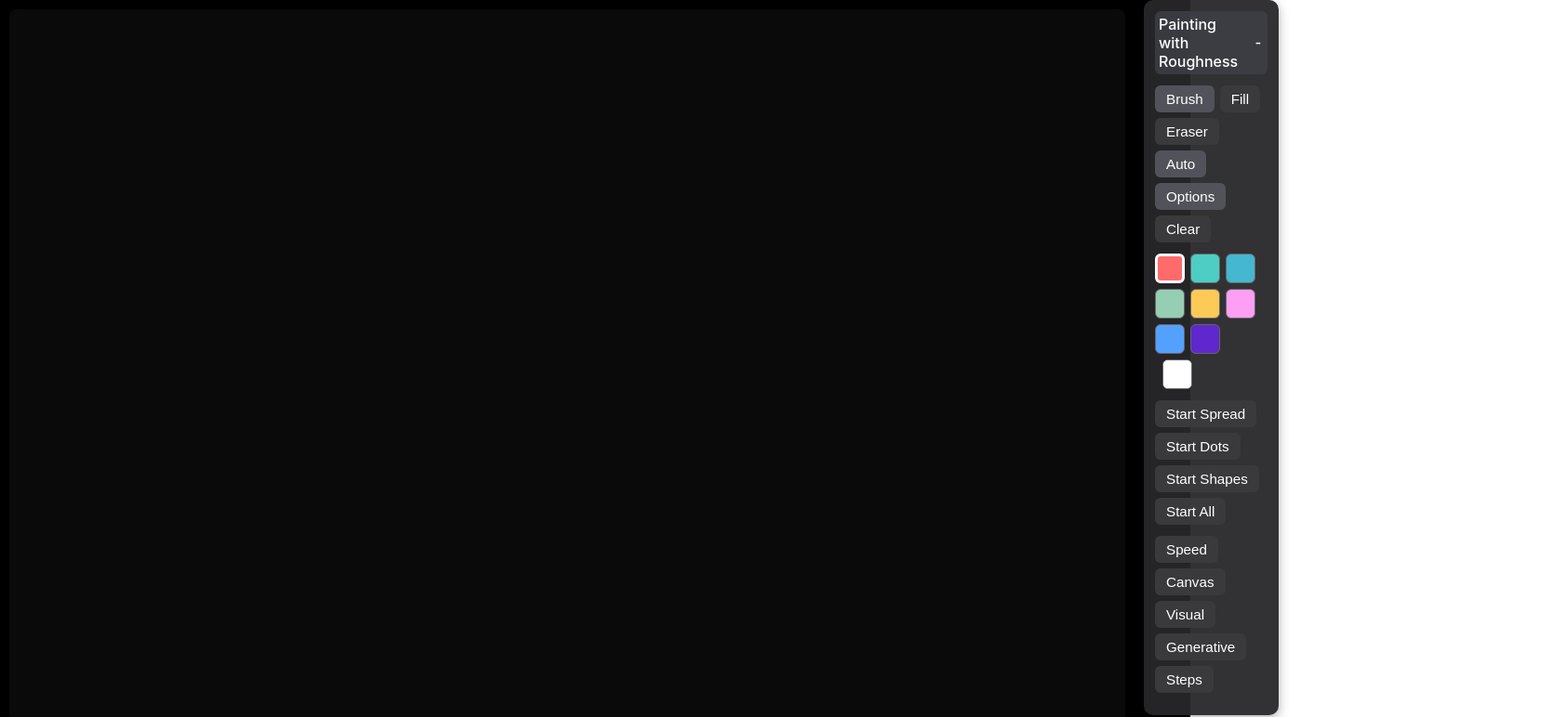
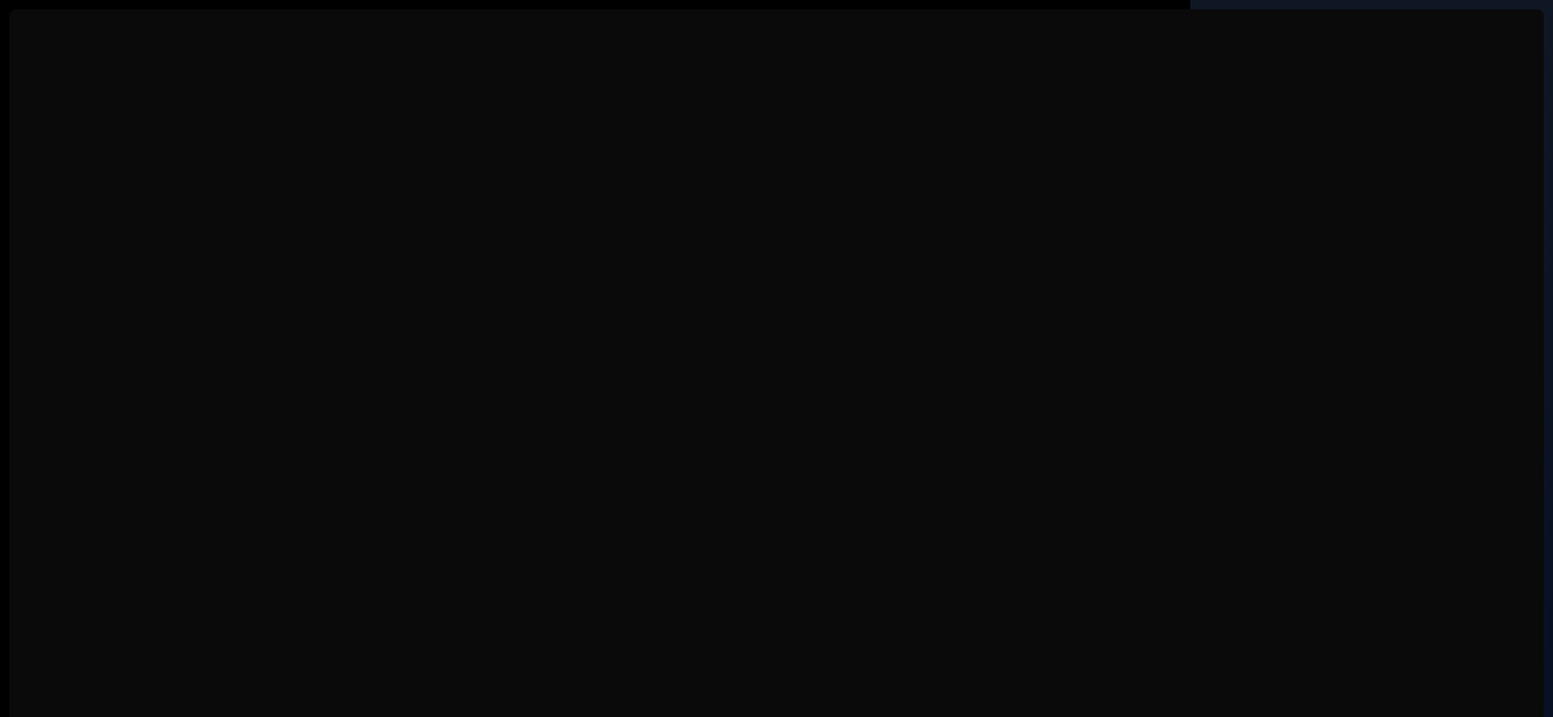
Before and after one commit to jo56/painting-with-roughness, a React (Vite) app: page / in a window 1280 px wide. Shown: the top 772 px of the page at 93% size, 1670 px wide, since content can reach past the window. Built offline with nearby package versions, Linux system fonts and the light colour scheme.

Commit message:
adding better default settings

```diff
--- a/src/App.tsx
+++ b/src/App.tsx
@@ -67,9 +67,9 @@ export default function ModularSettingsPaintStudio(): JSX.Element {
   const ripplesRef = useRef<{r: number, c: number, color: number, radius: number, maxRadius: number}[]>([]);
 
   const defaults = {
-    cellSize: 15,
-    rows: 65,
-    cols: 80,
+    cellSize: 10,
+    rows: 100,
+    cols: 165,
     showGrid: false,
     backgroundColor: '#0a0a0a',
     brushSize: 2,
@@ -1407,7 +1407,7 @@ export default function ModularSettingsPaintStudio(): JSX.Element {
             alignItems: 'center',
           }}
         >
-          <span>Painting with Roughness</span>
+          <span>painting-with-roughness</span>
           <button
             onClick={() => setPanelMinimized(prev => !prev)}
             style={{
```
